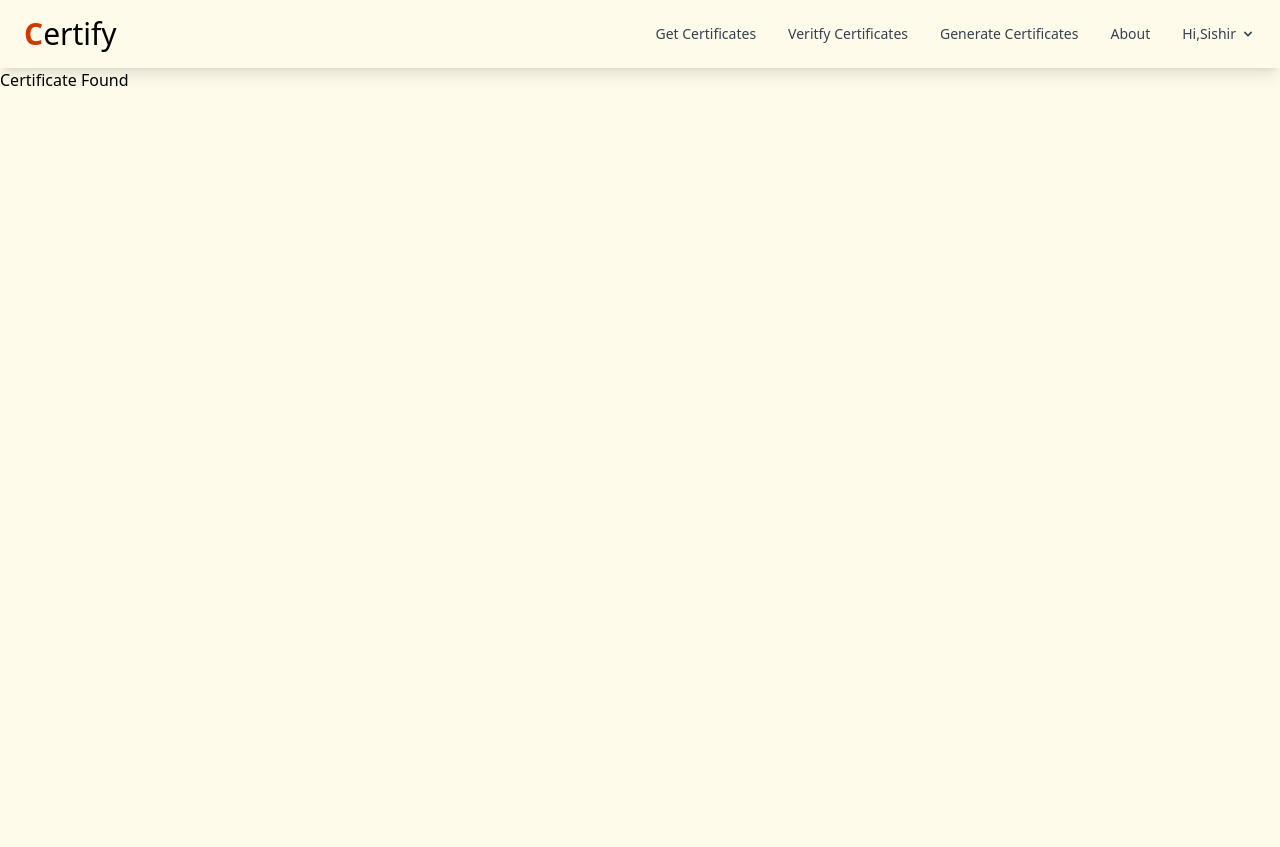
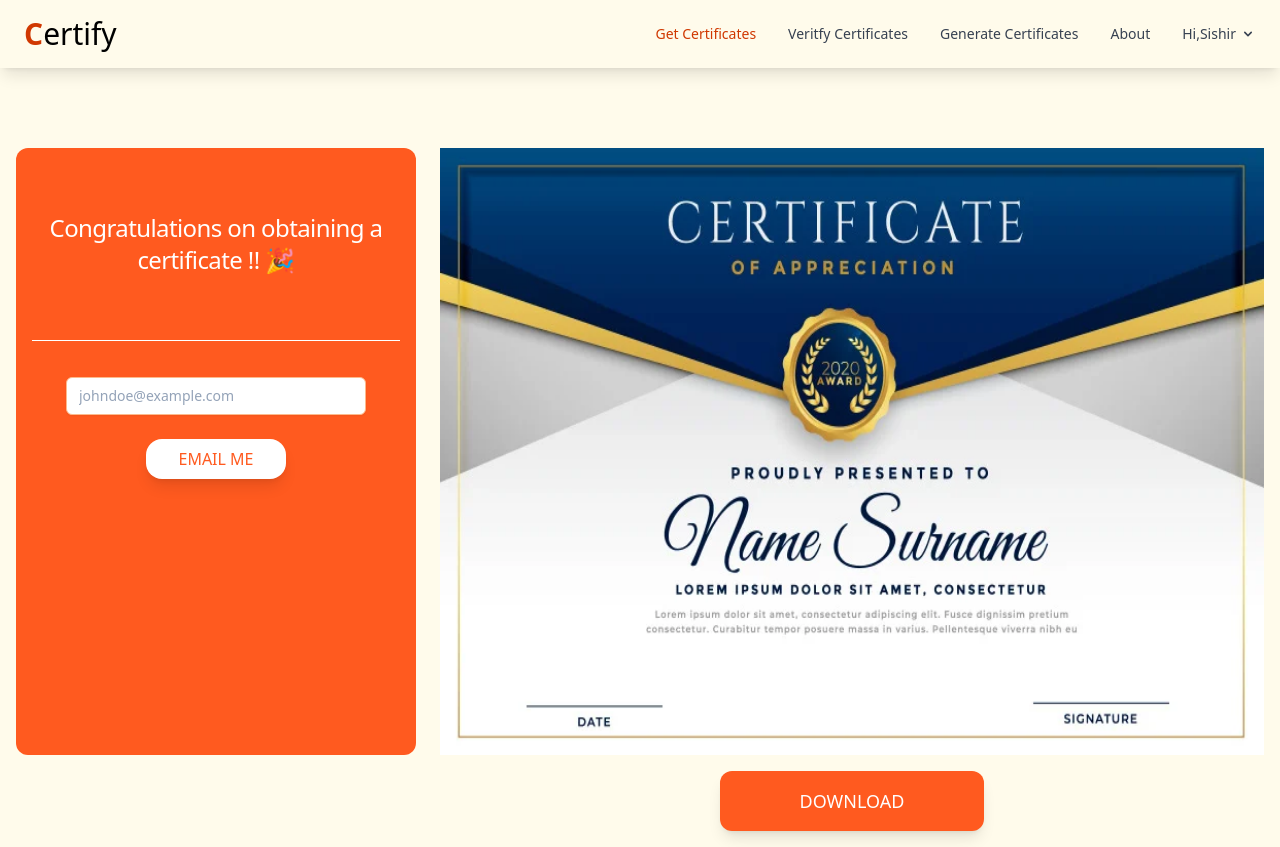
Before and after one commit to sishir2001/certify-client, a React (Create React App) app: page /getCertificates/found in a window 1280 px wide. Before the commit the page ends 800 px from the top, so only its background shows below. Built offline with nearby package versions, Linux system fonts and the light colour scheme.

Commit message:
add: getCert flow done , api req,res left

```diff
--- a/src/components/Constants/Header.js
+++ b/src/components/Constants/Header.js
@@ -156,7 +156,7 @@ class Header extends React.Component {
                                         to="/getCertificates"
                                         className={
                                             componentRoute ===
-                                            "/getCertificates"
+                                            "/getCertificates" || componentRoute === "/getCertificates/found" || componentRoute === "/getCertificates/notfound"
                                                 ? "headerFocusItemClass"
                                                 : "headerItemClass"
                                         }
--- a/src/components/Get/CertFound.js
+++ b/src/components/Get/CertFound.js
@@ -1,10 +1,44 @@
 import React from "react";
 import { connect } from "react-redux";
+import certImg from "../../assets/cert_template.webp";
 
 class CertFound extends React.Component {
     render() {
         console.log(this.props.certDetails);
-        return <div>Certificate Found</div>;
+        return (
+            <div className="container mx-auto mt-16 p-2 lg:grid lg:grid-cols-3 gap-2">
+                <div className="bg-orange-500 col-span-1 m-2 rounded-xl">
+                    <h2 className="text-white text-2xl px-4 py-16 text-center tracking-tight">
+                        Congratulations on obtaining a certificate !! 🎉
+                    </h2>
+                    <hr className=" border-white border-1 p-4 mx-4" />
+                    <input
+                        type="email"
+                        placeholder="johndoe@example.com"
+                        className="mt-1 block w-9/12 mx-auto px-3 py-2 my-2 bg-white border border-orange-300 rounded-md text-sm shadow-sm placeholder-slate-400 focus:outline-none focus:border-orange-400 focus:ring-1 focus:ring-orange-600 invalid:border-pink-500 invalid:text-pink-600 focus:invalid:border-pink-500 focus:invalid:ring-pink-500"
+                    />
+                    <div className="grid grid-cols-1 justify-items-center p-4">
+                        <button class="whiteButton" type="submit">
+                            Email Me
+                        </button>
+                    </div>
+                </div>
+                <div className="col-span-2 m-2">
+                    <img
+                        src={certImg}
+                        alt="certificate"
+                        className="w-full h-full"
+                    />
+                    <div>
+                        <div className="grid grid-cols-1 justify-items-center p-4">
+                            <button class="orangeButton" type="submit">
+                                Download
+                            </button>
+                        </div>
+                    </div>
+                </div>
+            </div>
+        );
     }
 }
 
--- a/src/components/Get/CertNotFound.js
+++ b/src/components/Get/CertNotFound.js
@@ -2,7 +2,24 @@ import React from "react";
 
 class CertNotFound extends React.Component {
     render() {
-        return <div>Certificates Not Found</div>;
+        return (
+            <div className="p-4 pt-10 lg:pt-40 w-screen h-full">
+                <div className="text-center">
+                    <h1 className="text-orange-500 leading-light text-4xl sm:text-6xl lg:text-7xl font-semibold tracking-tight">
+                        Certificate
+                    </h1>
+
+                    <h1 className=" text-orange-500 text-4xl sm:text-6xl lg:text-7xl font-semibold tracking-tight">
+                        Not Found :(
+                    </h1>
+                    <p className="text-lg m-x-auto pt-5 px-10 text-gray-600 text-sm md:px-20 md:text-base lg:px-40 lg:text-lg xl:px-60">
+                        We are sorry, we could not find the certificate with the
+                        given UID Number. Please check the number you have
+                        entered or contact the issuer for more details.
+                    </p>
+                </div>
+            </div>
+        );
     }
 }
 
--- a/src/index.css
+++ b/src/index.css
@@ -39,4 +39,7 @@
     .orangeButton {
         @apply text-center transition duration-150 ease-in-out bg-orange-500 shadow-lg hover:bg-orange-600 text-white uppercase text-lg mx-auto py-4 px-20 rounded-xl;
     }
+    .whiteButton {
+        @apply text-center transition duration-150 ease-in-out bg-white shadow-lg hover:bg-orange-200 text-orange-500 uppercase text-base mx-auto py-2 px-8 rounded-2xl;
+    }
 }
```
Also changed, not shown: src/assets/cert_template.webp (added).
